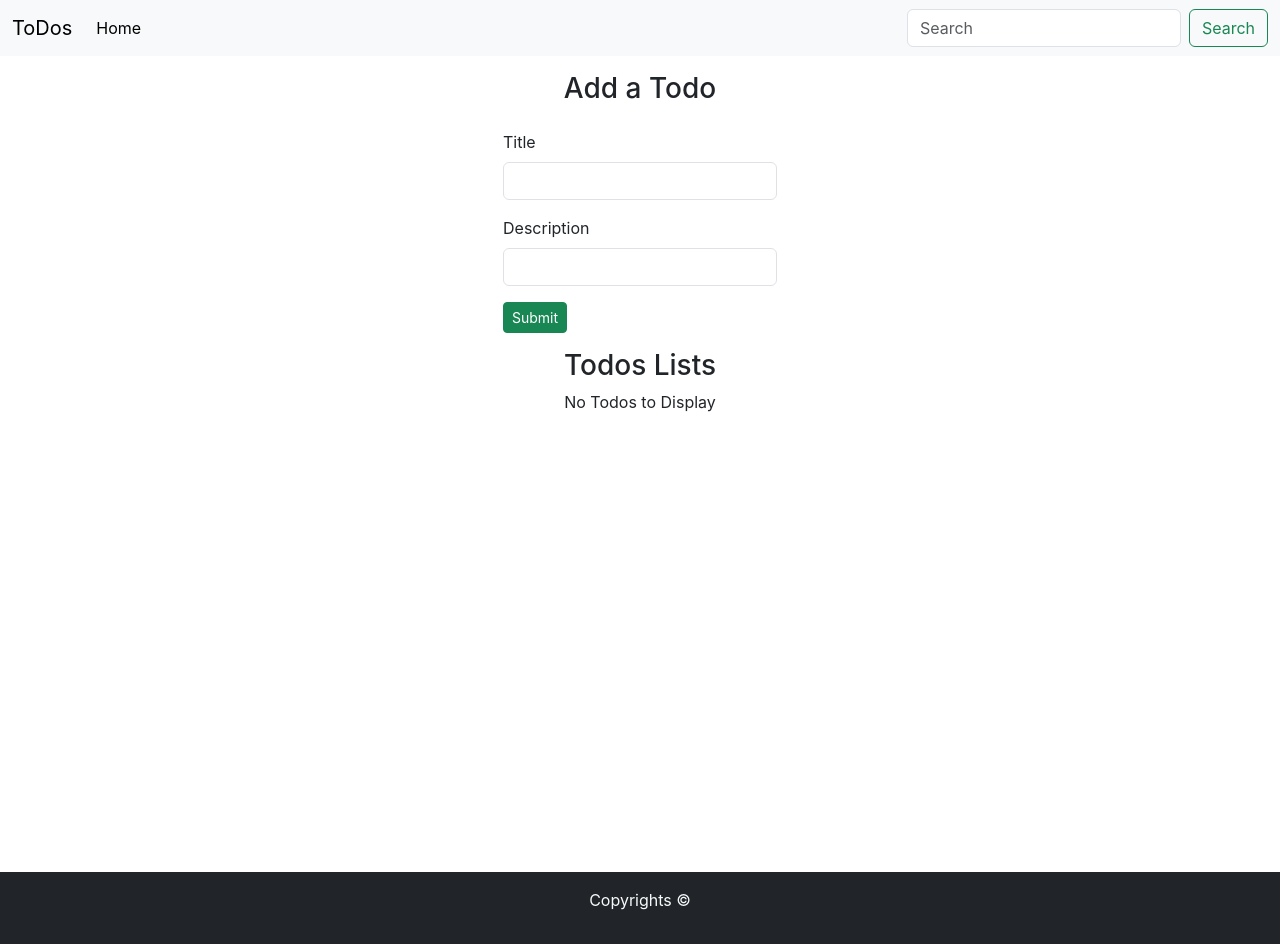
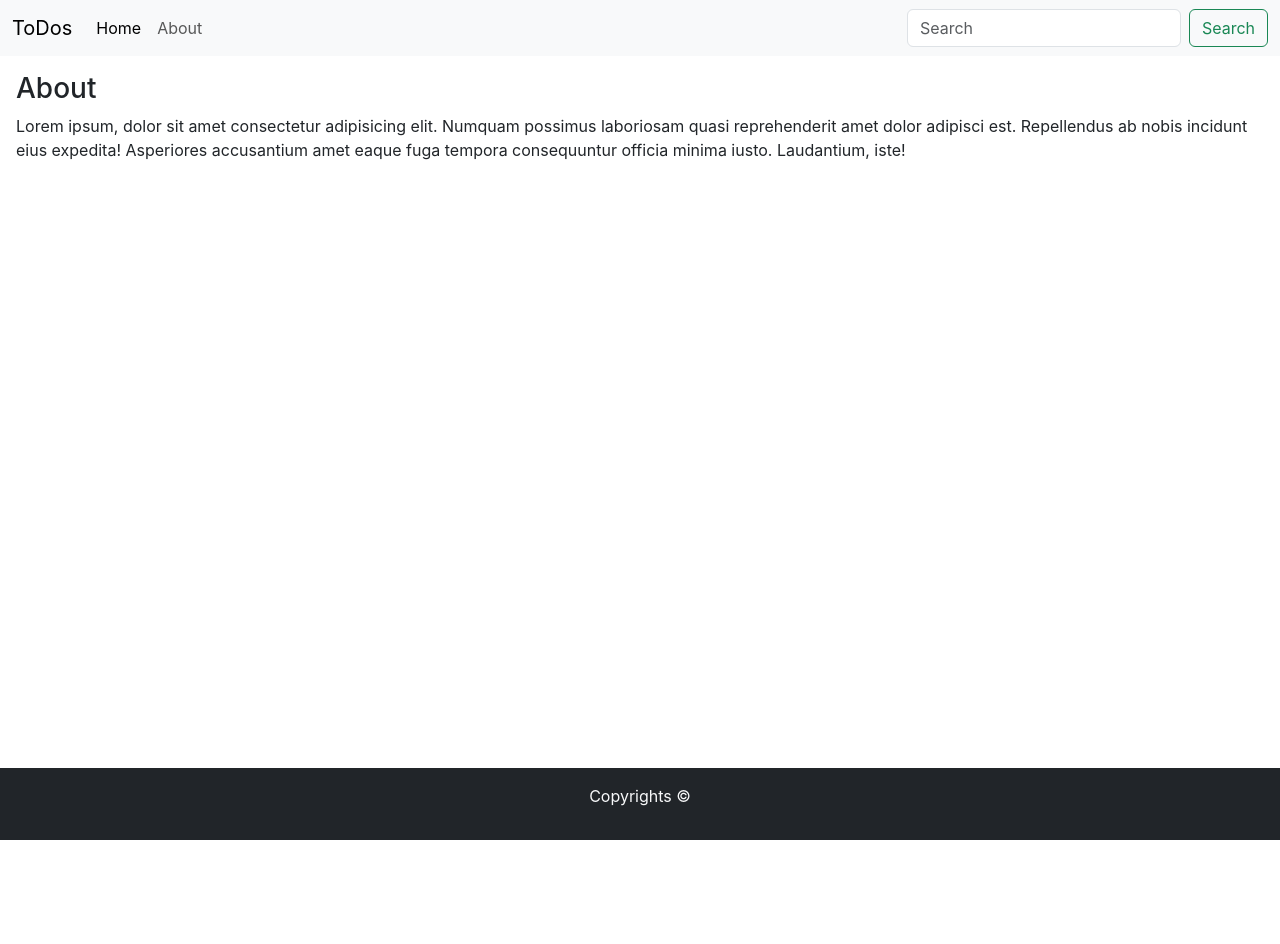
Before and after one commit to DoDoxD1/todos, a React (Create React App) app: page /about in a window 1280 px wide. After the commit the page ends 840 px from the top, so only its background shows below. Built offline with nearby package versions, Linux system fonts and the light colour scheme.

Commit message:
react router

```diff
--- a/package.json
+++ b/package.json
@@ -8,6 +8,7 @@
     "@testing-library/user-event": "^13.5.0",
     "react": "^18.2.0",
     "react-dom": "^18.2.0",
+    "react-router-dom": "^6.16.0",
     "react-scripts": "5.0.1",
     "web-vitals": "^2.1.4"
   },
--- a/src/App.js
+++ b/src/App.js
@@ -2,7 +2,9 @@ import './App.css';
 import Header from './MyComponents/header';
 import Footer from './MyComponents/Footer';
 import Todo from './MyComponents/TodosList';
+import About from './MyComponents/About';
 import { useState, useEffect } from 'react';
+import { BrowserRouter as Router, Routes, Route } from 'react-router-dom';
 
 function App() {
   let initTodo;
@@ -35,11 +37,23 @@ function App() {
   };
 
   return (
-    <>
+    <Router>
       <Header />
-      <Todo todos={todos} addTodo={addTodo} deleteTodo={deleteTodo} />
+
+      <Routes>
+        <Route
+          exact
+          path="/"
+          element={
+            <Todo todos={todos} addTodo={addTodo} deleteTodo={deleteTodo} />
+          }
+        />
+
+        <Route exact path="/about" element={<About />} />
+      </Routes>
+
       <Footer />
-    </>
+    </Router>
   );
 }
 
--- /dev/null
+++ b/src/MyComponents/About.js
@@ -0,0 +1,21 @@
+import React from 'react';
+
+export default function About() {
+  const myStyle = {
+    minHeight: '85vh',
+  };
+  return (
+    <>
+      <div style={myStyle} className="m-3">
+        <h3>About</h3>
+        <p>
+          Lorem ipsum, dolor sit amet consectetur adipisicing elit. Numquam
+          possimus laboriosam quasi reprehenderit amet dolor adipisci est.
+          Repellendus ab nobis incidunt eius expedita! Asperiores accusantium
+          amet eaque fuga tempora consequuntur officia minima iusto. Laudantium,
+          iste!
+        </p>
+      </div>
+    </>
+  );
+}
--- a/src/MyComponents/header.js
+++ b/src/MyComponents/header.js
@@ -1,13 +1,14 @@
 import React from 'react';
+import { Link } from 'react-router-dom';
 
 export default function header() {
   return (
     <div>
       <nav className="navbar navbar-expand-lg bg-body-tertiary">
         <div className="container-fluid">
-          <a className="navbar-brand" href="#">
+          <Link className="navbar-brand" to="/">
             ToDos
-          </a>
+          </Link>
           <button
             className="navbar-toggler"
             type="button"
@@ -22,9 +23,14 @@ export default function header() {
           <div className="collapse navbar-collapse" id="navbarSupportedContent">
             <ul className="navbar-nav me-auto mb-2 mb-lg-0">
               <li className="nav-item">
-                <a className="nav-link active" aria-current="page" href="#">
+                <Link className="nav-link active" aria-current="page" to="/">
                   Home
-                </a>
+                </Link>
+              </li>
+              <li className="nav-item">
+                <Link className="nav-link" aria-current="page" to="/about">
+                  About
+                </Link>
               </li>
             </ul>
             <form className="d-flex" role="search">
```
Also changed, not shown: 1 other file (tests, documents, lock files or other folders).
